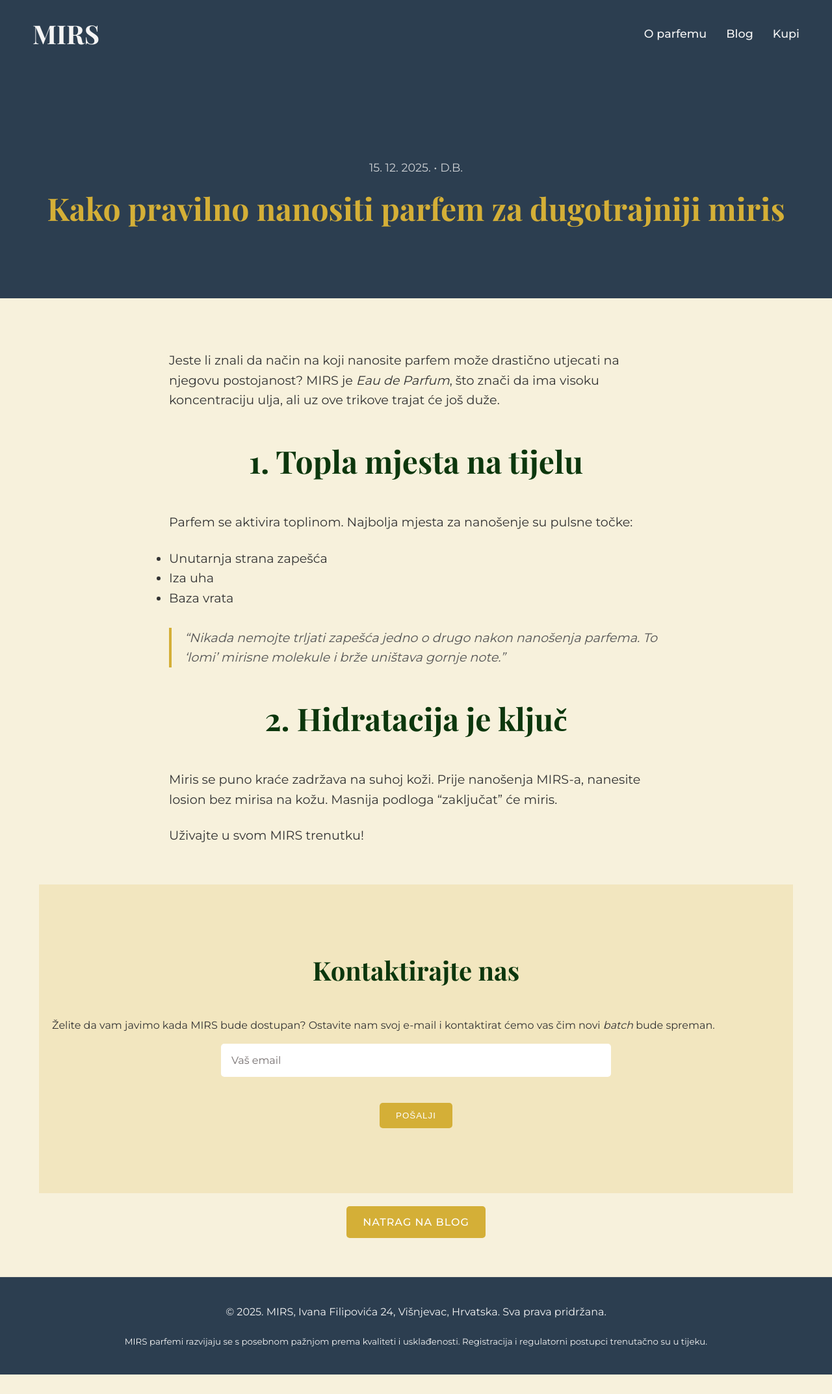
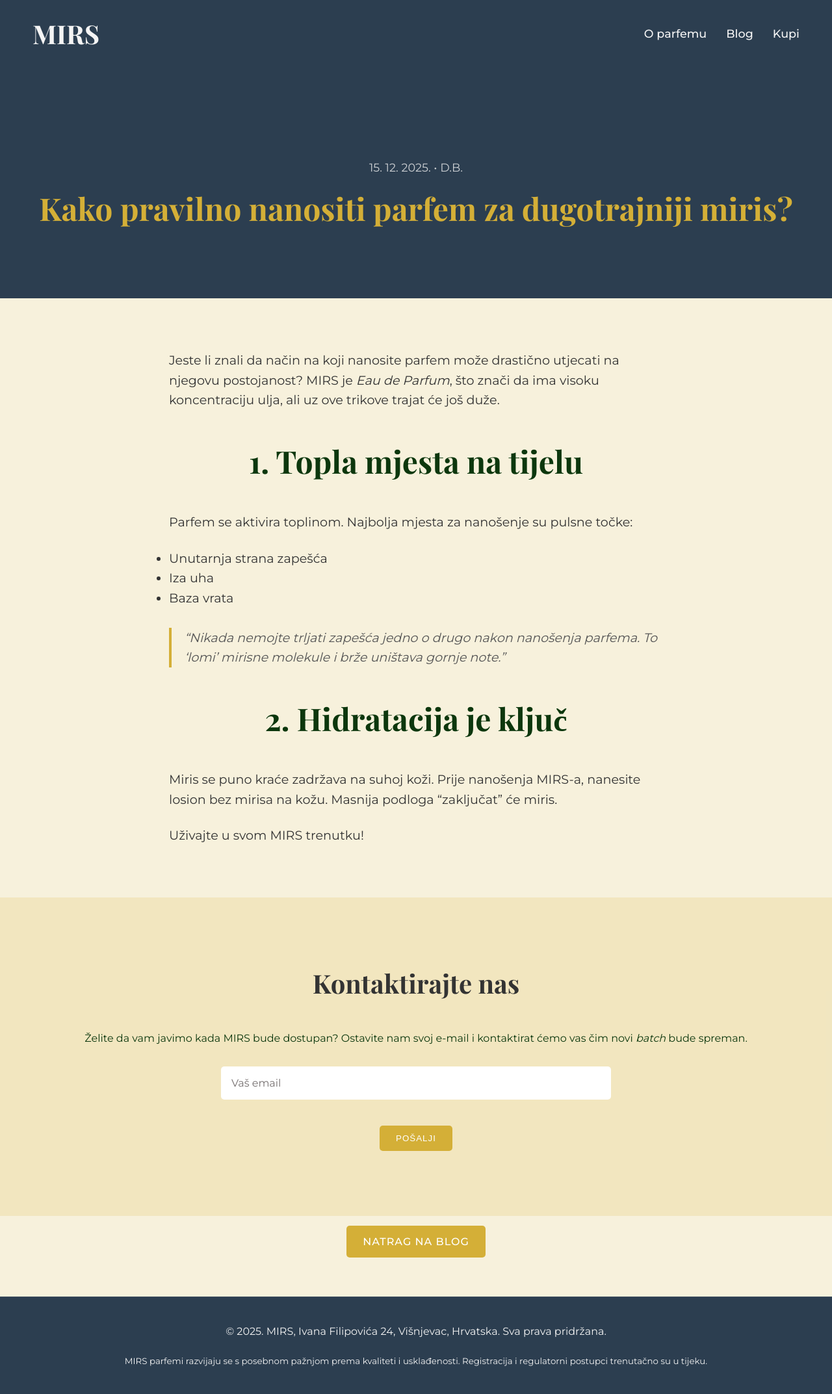
Before and after one commit to banovotz/mirs, a Jekyll site: the page built from _posts/2025-12-15-kako-nanositi-parfem.md, in a window 1280 px wide. Shown: the whole page at 65% size. Built offline with Jekyll 4.4.1, drawn with Linux system fonts in a browser that asks for light colours; comment, search, counter and statistics services are not loaded; before the commit the page ends 2115 px from its top, so only the background shows below that.

Commit message:
New blog post, fixed some styling

```diff
--- a/_layouts/post.html
+++ b/_layouts/post.html
@@ -1,10 +1,11 @@
 ---
 layout: default
 ---
+<article>
+<div class="post-header-section">
+        <div class="container">
 
-<article>
-    <div class="post-header-section">
-        <div class="container">
+
             <p class="post-meta">{{ page.date | date: "%d. %m. %Y." }} • {{ page.author | default: "MIRS Tim" }}</p>
             <h1 class="post-title">{{ page.title }}</h1>
         </div>
@@ -13,8 +14,9 @@
     <div class="container">
         <div class="post-content">
             {{ content }}
-        </div>
-        <section id="contact" class="section notes-section">
+        </div></div>
+
+        <section id="contact" class="section contact-section">
     <div class="container">
         <h2>Kontaktirajte nas</h2>
         <p>Želite da vam javimo kada MIRS bude dostupan? Ostavite nam svoj e-mail i kontaktirat ćemo vas čim
@@ -40,16 +42,21 @@
             <input type="submit" name="subscribe" id="mc-embedded-subscribe" class="btn" value="Pošalji">
 
     </div>
+
     </form>
     <script type="text/javascript" src="//s3.amazonaws.com/downloads.mailchimp.com/js/mc-validate.js"></script>
     <script
         type="text/javascript">(function ($) { window.fnames = new Array(); window.ftypes = new Array(); fnames[0] = 'EMAIL'; ftypes[0] = 'email'; fnames[1] = 'FNAME'; ftypes[1] = 'text'; fnames[2] = 'LNAME'; ftypes[2] = 'text'; fnames[3] = 'ADDRESS'; ftypes[3] = 'address'; fnames[4] = 'PHONE'; ftypes[4] = 'phone'; fnames[5] = 'BIRTHDAY'; ftypes[5] = 'birthday'; fnames[6] = 'COMPANY'; ftypes[6] = 'text'; }(jQuery)); var $mcj = jQuery.noConflict(true);</script>
     </div>
-</section>
+
+
+    </div>
+</article>
 {% if page.url contains 'blog' %}
         <div style="text-align: center; margin-bottom: 60px;">
+          <p></p>
              <a href="{{ '/blog/' | relative_url }}" class="btn">Natrag na Blog</a>
         </div>
         {%- endif -%}
-    </div>
-</article>
+
+</section>
--- a/_posts/2025-12-15-kako-nanositi-parfem.md
+++ b/_posts/2025-12-15-kako-nanositi-parfem.md
@@ -1,10 +1,10 @@
 ---
+title: Kako pravilno nanositi parfem za dugotrajniji miris?
 layout: post
-title: "Kako pravilno nanositi parfem za dugotrajniji miris"
-date: 2025-12-15
-author: "D.B."
-image: "assets/img/bocica2.png"
-description: "Naučite trikove kako da vaš MIRS traje cijeli dan."
+date: '2025-12-15'
+author: D.B.
+image: assets/img/bocica2.png
+description: Naučite trikove kako da vaš MIRS traje cijeli dan.
 ---
 
 Jeste li znali da način na koji nanosite parfem može drastično utjecati na njegovu postojanost? MIRS je *Eau de Parfum*, što znači da ima visoku koncentraciju ulja, ali uz ove trikove trajat će još duže.
--- a/assets/css/style.css
+++ b/assets/css/style.css
@@ -267,7 +267,7 @@
 
 /* Kontakt sekcija */
 .contact-section {
-    background-color: var(--bg-dark);
+    background-color: var(--bg-light);
     color: var(--primary-color);
 }
 
```
Also changed, not shown: _posts/2025-12-21-kako-se-zapravo-odlucujemo-za-parfeme.md (added, +61 -0 lines), 1 other file.
